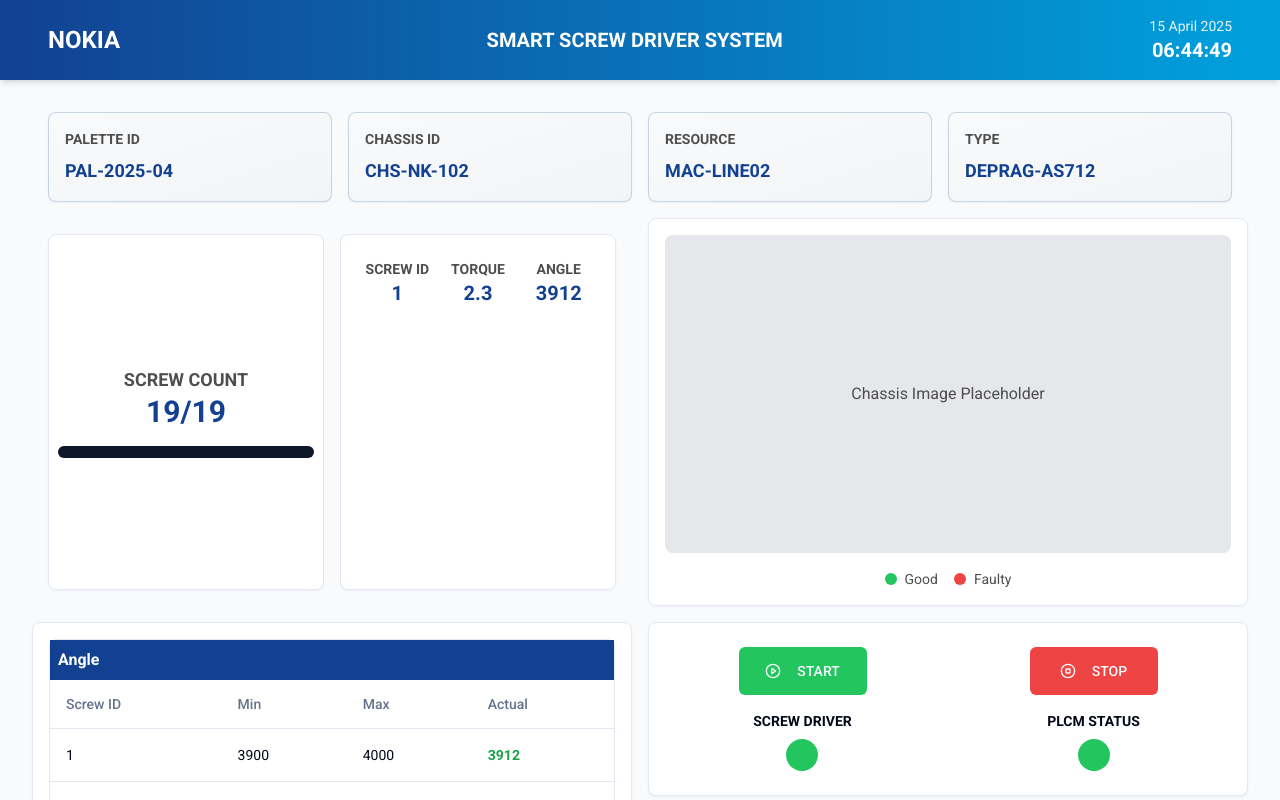
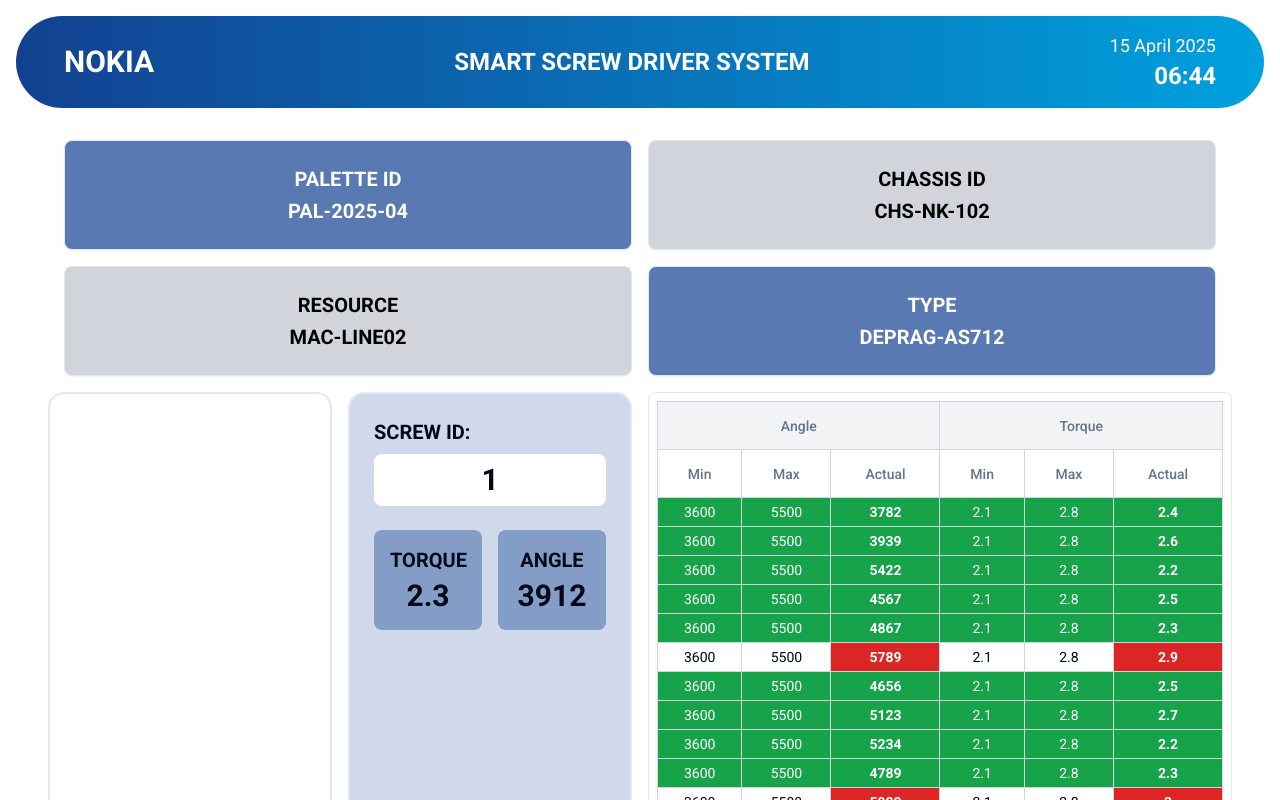
Before and after one commit to yogavarshini61/nokia-screw-vision-dashboard, a React (Vite) app: page / in a window 1280 px wide. Shown: the top 800 px of the page. Built offline with nearby package versions, Linux system fonts and the light colour scheme.

Commit message:
Refactor: Update UI to match image
Update the UI components to match the provided image.

```diff
--- a/src/components/ChassisView.tsx
+++ b/src/components/ChassisView.tsx
@@ -3,19 +3,13 @@ import { Card } from "@/components/ui/card";
 
 const ChassisView = () => {
   return (
-    <Card className="p-4">
-      <div className="aspect-video bg-gray-200 rounded-lg flex items-center justify-center">
-        <div className="text-nokia-grey">Chassis Image Placeholder</div>
-      </div>
-      <div className="mt-4 flex justify-center space-x-4">
-        <div className="flex items-center">
-          <div className="w-3 h-3 rounded-full bg-green-500 mr-2"></div>
-          <span className="text-sm text-nokia-grey">Good</span>
-        </div>
-        <div className="flex items-center">
-          <div className="w-3 h-3 rounded-full bg-red-500 mr-2"></div>
-          <span className="text-sm text-nokia-grey">Faulty</span>
-        </div>
+    <Card className="p-2">
+      <div className="relative">
+        <img
+          src="/lovable-uploads/4ff37289-7c20-4e4f-ab40-cd52e9fd5978.png"
+          alt="Chassis with screw positions"
+          className="w-full h-auto"
+        />
       </div>
     </Card>
   );
--- a/src/components/ControlPanel.tsx
+++ b/src/components/ControlPanel.tsx
@@ -1,34 +1,32 @@
 
 import { Button } from "@/components/ui/button";
-import { Card } from "@/components/ui/card";
-import { PlayCircle, StopCircle } from "lucide-react";
 
 const ControlPanel = () => {
   return (
-    <Card className="p-6">
-      <div className="grid grid-cols-2 gap-8">
-        <div className="flex flex-col items-center space-y-4">
-          <Button className="w-32 h-12 bg-green-500 hover:bg-green-600" >
-            <PlayCircle className="mr-2 h-5 w-5" />
-            START
-          </Button>
-          <div className="text-center">
-            <div className="text-sm font-semibold mb-2">SCREW DRIVER</div>
-            <div className="w-8 h-8 rounded-full bg-green-500 mx-auto"></div>
-          </div>
-        </div>
-        <div className="flex flex-col items-center space-y-4">
-          <Button className="w-32 h-12 bg-red-500 hover:bg-red-600">
-            <StopCircle className="mr-2 h-5 w-5" />
-            STOP
-          </Button>
-          <div className="text-center">
-            <div className="text-sm font-semibold mb-2">PLCM STATUS</div>
-            <div className="w-8 h-8 rounded-full bg-green-500 mx-auto"></div>
+    <div className="grid grid-cols-2 gap-4">
+      <div className="flex flex-col items-center space-y-6">
+        <Button className="w-40 h-14 text-xl font-bold bg-green-500 hover:bg-green-600 rounded-full">
+          START
+        </Button>
+        <div className="bg-nokia-blue/20 p-4 rounded-lg w-full">
+          <div className="text-xl font-bold text-center mb-4">SCREW DRIVER</div>
+          <div className="flex justify-center">
+            <div className="w-16 h-16 rounded-full bg-green-500"></div>
           </div>
         </div>
       </div>
-    </Card>
+      <div className="flex flex-col items-center space-y-6">
+        <Button className="w-40 h-14 text-xl font-bold bg-red-500 hover:bg-red-600 rounded-full">
+          STOP
+        </Button>
+        <div className="bg-gray-300 p-4 rounded-lg w-full">
+          <div className="text-xl font-bold text-center mb-4">PLCM STATUS :</div>
+          <div className="flex justify-center">
+            <div className="w-16 h-16 rounded-full bg-green-500"></div>
+          </div>
+        </div>
+      </div>
+    </div>
   );
 };
 
--- a/src/components/DataTable.tsx
+++ b/src/components/DataTable.tsx
@@ -8,57 +8,87 @@ interface ScrewData {
   torque: { min: number; max: number; actual: number };
 }
 
-const generateMockData = (): ScrewData[] => {
-  return Array.from({ length: 19 }, (_, i) => ({
-    id: i + 1,
-    angle: {
-      min: 3900,
-      max: 4000,
-      actual: Math.random() > 0.1 ? 3912 : 4100,
-    },
-    torque: {
-      min: 2.0,
-      max: 2.5,
-      actual: Math.random() > 0.1 ? 2.3 : 1.8,
-    },
-  }));
-};
+const screwDataItems: ScrewData[] = [
+  { id: 1, angle: { min: 3600, max: 5500, actual: 3782 }, torque: { min: 2.1, max: 2.8, actual: 2.4 } },
+  { id: 2, angle: { min: 3600, max: 5500, actual: 3939 }, torque: { min: 2.1, max: 2.8, actual: 2.6 } },
+  { id: 3, angle: { min: 3600, max: 5500, actual: 5422 }, torque: { min: 2.1, max: 2.8, actual: 2.2 } },
+  { id: 4, angle: { min: 3600, max: 5500, actual: 4567 }, torque: { min: 2.1, max: 2.8, actual: 2.5 } },
+  { id: 5, angle: { min: 3600, max: 5500, actual: 4867 }, torque: { min: 2.1, max: 2.8, actual: 2.3 } },
+  { id: 6, angle: { min: 3600, max: 5500, actual: 5789 }, torque: { min: 2.1, max: 2.8, actual: 2.9 } },
+  { id: 7, angle: { min: 3600, max: 5500, actual: 4656 }, torque: { min: 2.1, max: 2.8, actual: 2.5 } },
+  { id: 8, angle: { min: 3600, max: 5500, actual: 5123 }, torque: { min: 2.1, max: 2.8, actual: 2.7 } },
+  { id: 9, angle: { min: 3600, max: 5500, actual: 5234 }, torque: { min: 2.1, max: 2.8, actual: 2.2 } },
+  { id: 10, angle: { min: 3600, max: 5500, actual: 4789 }, torque: { min: 2.1, max: 2.8, actual: 2.3 } },
+  { id: 11, angle: { min: 3600, max: 5500, actual: 5900 }, torque: { min: 2.1, max: 2.8, actual: 3.0 } },
+  { id: 12, angle: { min: 3600, max: 5500, actual: 3782 }, torque: { min: 2.1, max: 2.8, actual: 2.5 } },
+  { id: 13, angle: { min: 3600, max: 5500, actual: 4125 }, torque: { min: 2.1, max: 2.8, actual: 2.3 } },
+  { id: 14, angle: { min: 3600, max: 5500, actual: 5959 }, torque: { min: 2.1, max: 2.8, actual: 2.9 } },
+  { id: 15, angle: { min: 3600, max: 5500, actual: 3999 }, torque: { min: 2.1, max: 2.8, actual: 2.4 } },
+  { id: 16, angle: { min: 3600, max: 5500, actual: 4177 }, torque: { min: 2.1, max: 2.8, actual: 2.4 } },
+  { id: 17, angle: { min: 3600, max: 5500, actual: 4589 }, torque: { min: 2.1, max: 2.8, actual: 2.5 } },
+  { id: 18, angle: { min: 3600, max: 5500, actual: 3890 }, torque: { min: 2.1, max: 2.8, actual: 2.7 } },
+  { id: 19, angle: { min: 3600, max: 5500, actual: 3912 }, torque: { min: 2.1, max: 2.8, actual: 2.3 } },
+];
 
 const DataTable = () => {
-  const screwData = generateMockData();
-
   const isWithinSpec = (value: number, min: number, max: number) => {
     return value >= min && value <= max;
   };
 
   return (
-    <Card className="p-4">
-      <div className="space-y-4">
-        {["Angle", "Torque"].map((section) => (
-          <div key={section} className="rounded-lg border">
-            <h3 className="p-2 bg-nokia-blue text-white font-semibold">{section}</h3>
-            <Table>
+    <Card className="p-2 overflow-auto max-h-[500px]">
+      <div className="mb-2">
+        <Table className="border-collapse">
           <TableHeader>
             <TableRow>
-                  <TableHead>Screw ID</TableHead>
-                  <TableHead>Min</TableHead>
-                  <TableHead>Max</TableHead>
-                  <TableHead>Actual</TableHead>
+              <TableHead colSpan={3} className="text-center bg-gray-100 border border-gray-300">
+                Angle
+              </TableHead>
+              <TableHead colSpan={3} className="text-center bg-gray-100 border border-gray-300">
+                Torque
+              </TableHead>
+            </TableRow>
+            <TableRow>
+              <TableHead className="text-center border border-gray-300">Min</TableHead>
+              <TableHead className="text-center border border-gray-300">Max</TableHead>
+              <TableHead className="text-center border border-gray-300">Actual</TableHead>
+              <TableHead className="text-center border border-gray-300">Min</TableHead>
+              <TableHead className="text-center border border-gray-300">Max</TableHead>
+              <TableHead className="text-center border border-gray-300">Actual</TableHead>
             </TableRow>
           </TableHeader>
           <TableBody>
-                {screwData.map((screw) => {
-                  const data = section.toLowerCase() as keyof typeof screw;
-                  const values = screw[data] as any;
-                  const isValid = isWithinSpec(values.actual, values.min, values.max);
+            {screwDataItems.map((screw) => {
+              const isAngleValid = isWithinSpec(screw.angle.actual, screw.angle.min, screw.angle.max);
+              const isTorqueValid = isWithinSpec(screw.torque.actual, screw.torque.min, screw.torque.max);
 
               return (
-                    <TableRow key={`${section}-${screw.id}`}>
-                      <TableCell>{screw.id}</TableCell>
-                      <TableCell>{values.min}</TableCell>
-                      <TableCell>{values.max}</TableCell>
-                      <TableCell className={`font-semibold ${isValid ? 'text-green-600' : 'text-red-600'}`}>
-                        {values.actual}
+                <TableRow key={screw.id}>
+                  <TableCell className={`text-center py-1 px-2 border border-gray-300 ${isAngleValid ? 'bg-green-600 text-white' : ''}`}>
+                    {screw.angle.min}
+                  </TableCell>
+                  <TableCell className={`text-center py-1 px-2 border border-gray-300 ${isAngleValid ? 'bg-green-600 text-white' : ''}`}>
+                    {screw.angle.max}
+                  </TableCell>
+                  <TableCell
+                    className={`text-center py-1 px-2 border border-gray-300 font-bold ${
+                      isAngleValid ? 'bg-green-600 text-white' : 'bg-red-600 text-white'
+                    }`}
+                  >
+                    {screw.angle.actual}
+                  </TableCell>
+                  <TableCell className={`text-center py-1 px-2 border border-gray-300 ${isTorqueValid ? 'bg-green-600 text-white' : ''}`}>
+                    {screw.torque.min}
+                  </TableCell>
+                  <TableCell className={`text-center py-1 px-2 border border-gray-300 ${isTorqueValid ? 'bg-green-600 text-white' : ''}`}>
+                    {screw.torque.max}
+                  </TableCell>
+                  <TableCell
+                    className={`text-center py-1 px-2 border border-gray-300 font-bold ${
+                      isTorqueValid ? 'bg-green-600 text-white' : 'bg-red-600 text-white'
+                    }`}
+                  >
+                    {screw.torque.actual}
                   </TableCell>
                 </TableRow>
               );
@@ -66,8 +96,6 @@ const DataTable = () => {
           </TableBody>
         </Table>
       </div>
-        ))}
-      </div>
     </Card>
   );
 };
--- a/src/components/Header.tsx
+++ b/src/components/Header.tsx
@@ -13,17 +13,17 @@ const Header = () => {
   }, []);
 
   return (
-    <header className="bg-gradient-to-r from-nokia-blue to-nokia-lightblue p-4 text-white shadow-md">
+    <header className="bg-gradient-to-r from-nokia-blue to-nokia-lightblue p-4 text-white rounded-full mb-4">
       <div className="container mx-auto flex items-center justify-between">
         <div className="flex items-center">
-          <div className="font-bold text-2xl text-white">NOKIA</div>
+          <div className="font-bold text-3xl text-white">NOKIA</div>
         </div>
-        <div className="text-center font-roboto text-xl font-bold">
+        <div className="text-center font-bold text-2xl">
           SMART SCREW DRIVER SYSTEM
         </div>
-        <div className="text-right font-roboto">
-          <div className="text-sm opacity-90">{format(currentTime, 'dd MMMM yyyy')}</div>
-          <div className="text-xl font-bold">{format(currentTime, 'HH:mm:ss')}</div>
+        <div className="text-right">
+          <div className="text-lg">{format(currentTime, 'dd MMMM yyyy')}</div>
+          <div className="text-2xl font-bold">{format(currentTime, 'HH:mm')}</div>
         </div>
       </div>
     </header>
--- a/src/components/InputPanel.tsx
+++ b/src/components/InputPanel.tsx
@@ -3,18 +3,23 @@ import { Card } from "@/components/ui/card";
 
 const InputPanel = () => {
   return (
-    <div className="grid grid-cols-1 md:grid-cols-2 lg:grid-cols-4 gap-4 p-4">
-      {[
-        { title: "PALETTE ID", value: "PAL-2025-04" },
-        { title: "CHASSIS ID", value: "CHS-NK-102" },
-        { title: "RESOURCE", value: "MAC-LINE02" },
-        { title: "TYPE", value: "DEPRAG-AS712" }
-      ].map(({ title, value }) => (
-        <Card key={title} className="p-4 bg-gradient-to-br from-gray-50 to-gray-100 border-nokia-blue/20">
-          <h3 className="text-sm font-semibold text-nokia-grey mb-2">{title}</h3>
-          <p className="text-lg font-bold text-nokia-blue">{value}</p>
-        </Card>
-      ))}
+    <div className="grid grid-cols-2 gap-4 p-4">
+      <Card className="p-6 bg-nokia-blue/70 text-white">
+        <h3 className="text-xl font-bold text-center">PALETTE ID</h3>
+        <p className="text-xl font-bold text-center mt-1">PAL-2025-04</p>
+      </Card>
+      <Card className="p-6 bg-gray-300 text-black">
+        <h3 className="text-xl font-bold text-center">CHASSIS ID</h3>
+        <p className="text-xl font-bold text-center mt-1">CHS-NK-102</p>
+      </Card>
+      <Card className="p-6 bg-gray-300 text-black">
+        <h3 className="text-xl font-bold text-center">RESOURCE</h3>
+        <p className="text-xl font-bold text-center mt-1">MAC-LINE02</p>
+      </Card>
+      <Card className="p-6 bg-nokia-blue/70 text-white">
+        <h3 className="text-xl font-bold text-center">TYPE</h3>
+        <p className="text-xl font-bold text-center mt-1">DEPRAG-AS712</p>
+      </Card>
     </div>
   );
 };
--- a/src/components/ScrewInfo.tsx
+++ b/src/components/ScrewInfo.tsx
@@ -1,33 +1,35 @@
 
-import { Progress } from "@/components/ui/progress";
 import { Card } from "@/components/ui/card";
 
 const ScrewInfo = () => {
   const totalScrews = 19;
   const completedScrews = 19;
-  const progress = (completedScrews / totalScrews) * 100;
 
   return (
-    <div className="grid grid-cols-1 md:grid-cols-2 gap-4 p-4">
-      <Card className="p-6 flex flex-col items-center justify-center">
-        <div className="text-center mb-4">
-          <h3 className="text-lg font-semibold text-nokia-grey">SCREW COUNT</h3>
-          <p className="text-3xl font-bold text-nokia-blue">{completedScrews}/{totalScrews}</p>
+    <div className="grid grid-cols-2 gap-4">
+      <Card className="p-6 flex flex-col items-center justify-center border-2 rounded-2xl">
+        <h3 className="text-xl font-bold mb-4 text-center">SCREW COUNT</h3>
+        <div className="relative w-40 h-40 flex items-center justify-center">
+          <div className="absolute inset-0 rounded-full border-[20px] border-nokia-blue"></div>
+          <p className="text-2xl font-bold">{completedScrews}/{totalScrews}</p>
         </div>
-        <Progress value={progress} className="w-64 h-3" />
       </Card>
-      <Card className="p-6 grid grid-cols-3 gap-4">
-        <div className="text-center">
-          <h3 className="text-sm font-semibold text-nokia-grey">SCREW ID</h3>
-          <p className="text-xl font-bold text-nokia-blue">1</p>
+      <Card className="p-6 border-2 rounded-2xl bg-nokia-blue/20">
+        <div className="mb-6">
+          <h3 className="text-xl font-bold">SCREW ID:</h3>
+          <div className="bg-white rounded-lg p-2 mt-2">
+            <p className="text-3xl font-bold text-center">1</p>
+          </div>
         </div>
-        <div className="text-center">
-          <h3 className="text-sm font-semibold text-nokia-grey">TORQUE</h3>
-          <p className="text-xl font-bold text-nokia-blue">2.3</p>
-        </div>
-        <div className="text-center">
-          <h3 className="text-sm font-semibold text-nokia-grey">ANGLE</h3>
-          <p className="text-xl font-bold text-nokia-blue">3912</p>
+        <div className="grid grid-cols-2 gap-4">
+          <div className="text-center bg-nokia-blue/40 p-4 rounded-lg">
+            <h3 className="text-xl font-bold">TORQUE</h3>
+            <p className="text-3xl font-bold mt-1">2.3</p>
+          </div>
+          <div className="text-center bg-nokia-blue/40 p-4 rounded-lg">
+            <h3 className="text-xl font-bold">ANGLE</h3>
+            <p className="text-3xl font-bold mt-1">3912</p>
+          </div>
         </div>
       </Card>
     </div>
--- a/src/pages/Index.tsx
+++ b/src/pages/Index.tsx
@@ -8,17 +8,15 @@ import ControlPanel from "@/components/ControlPanel";
 
 const Index = () => {
   return (
-    <div className="min-h-screen bg-gray-50 font-roboto">
+    <div className="min-h-screen bg-white font-roboto p-4">
       <Header />
-      <div className="container mx-auto py-4">
+      <div className="container mx-auto">
         <InputPanel />
         <div className="grid grid-cols-1 lg:grid-cols-2 gap-4 mb-4">
           <ScrewInfo />
-          <ChassisView />
-        </div>
-        <div className="grid grid-cols-1 lg:grid-cols-2 gap-4">
-          <DataTable />
-          <div className="space-y-4">
+          <div className="grid grid-cols-1 gap-4">
+            <DataTable />
+            <ChassisView />
             <ControlPanel />
           </div>
         </div>
```
Also changed, not shown: public/lovable-uploads/4ff37289-7c20-4e4f-ab40-cd52e9fd5978.png (added). Lines whose indentation alone changed are shown as unchanged.
